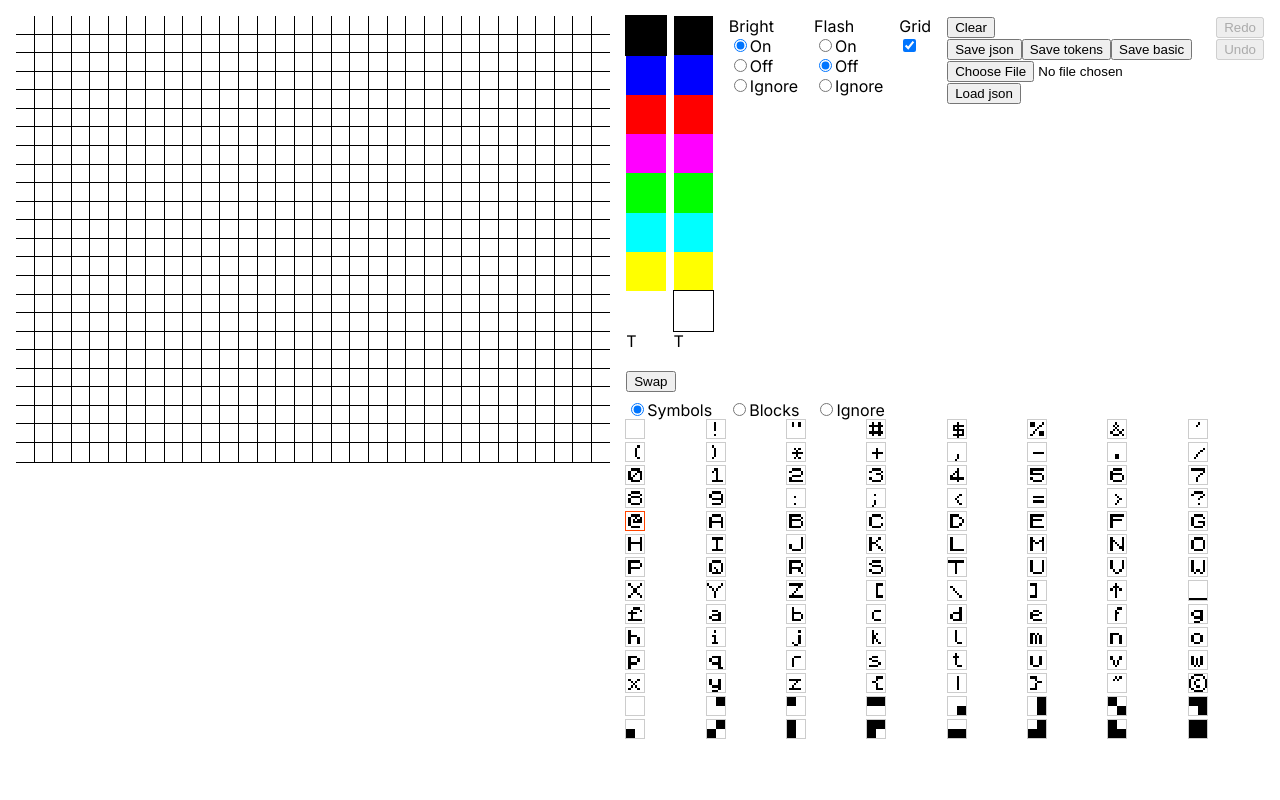
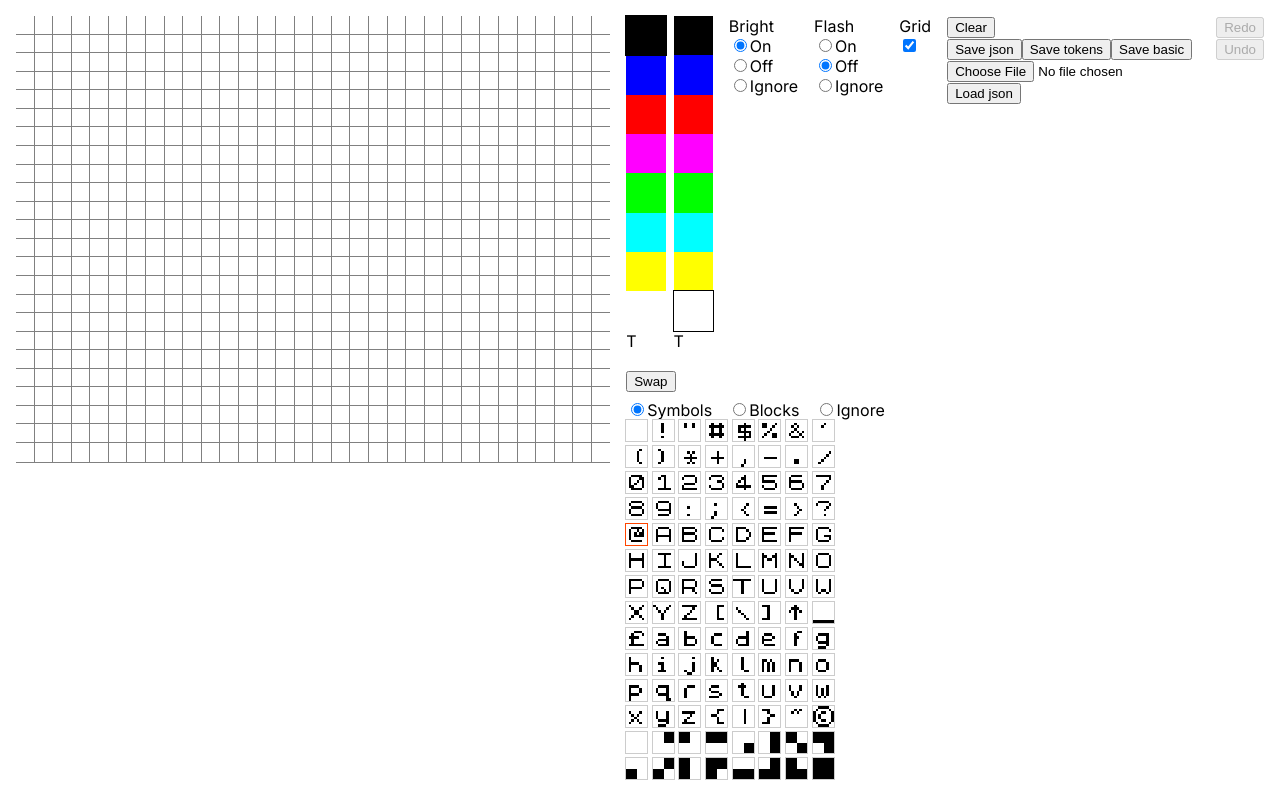
Before and after one commit to rajdee/specscii-online, a Next.js app: page / in a window 1280 px wide. Built offline with nearby package versions, Linux system fonts and the light colour scheme.

Commit message:
Visual fixes

```diff
--- a/src/app/editor-canvas/canvas-chunk/canvas-chunk.module.css
+++ b/src/app/editor-canvas/canvas-chunk/canvas-chunk.module.css
@@ -5,5 +5,5 @@
 }
 
 .grid {
-    outline: 1px solid black;
+    outline: 1px solid #808080;
 }
--- a/src/app/editor-controls/symbols-selector/symbols-selector.module.css
+++ b/src/app/editor-controls/symbols-selector/symbols-selector.module.css
@@ -9,7 +9,8 @@
     flex-grow: 1;
     display: grid;
     grid-template-columns: repeat(8, 1fr);
-    grid-template-rows: repeat(16, 1fr);
-    grid-gap: 0;
+    grid-template-rows: repeat(14, calc(calc(100% / 14) - 5px));
     gap: 5px;
+    aspect-ratio: 8 / 14;
+    align-self: start;
 }
```
